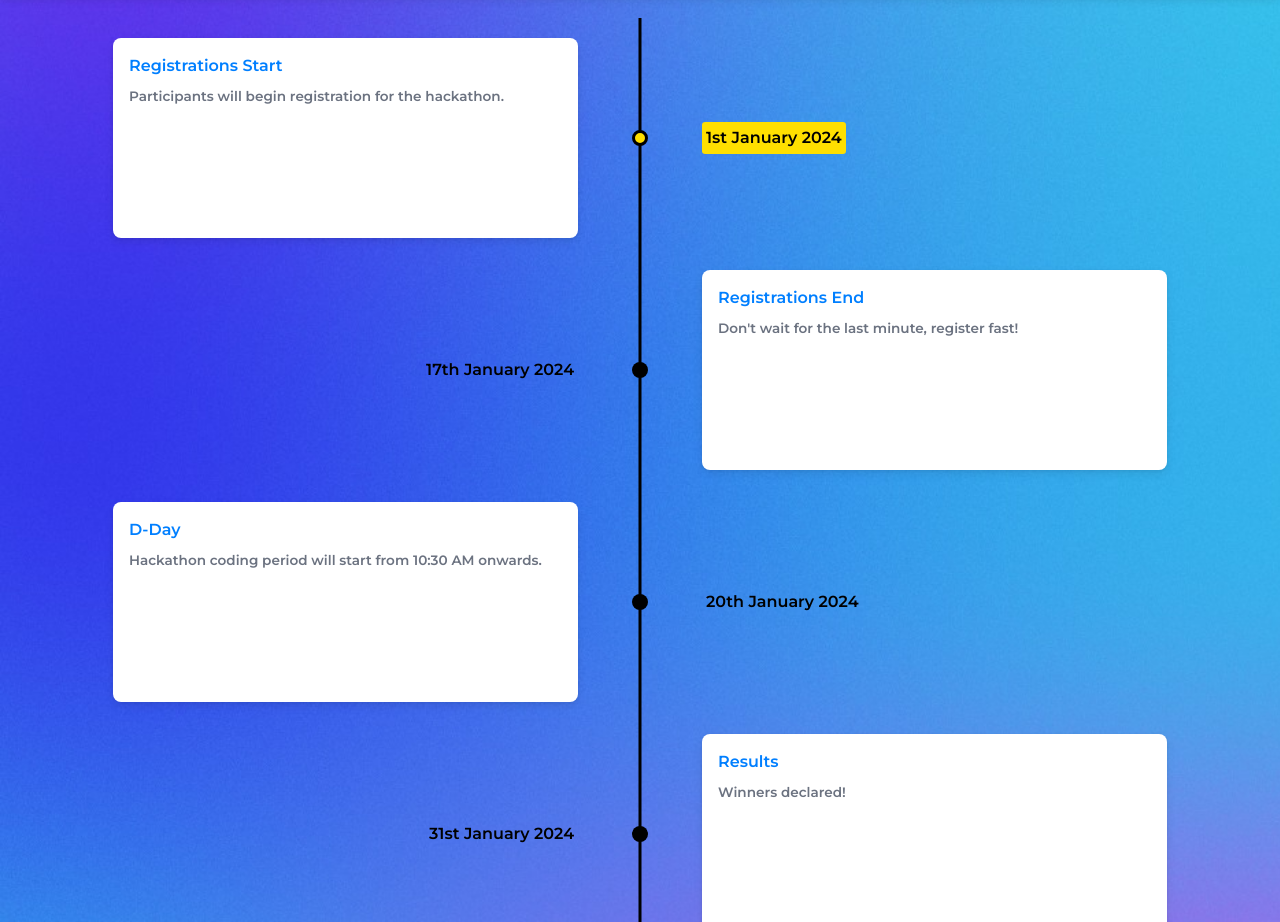
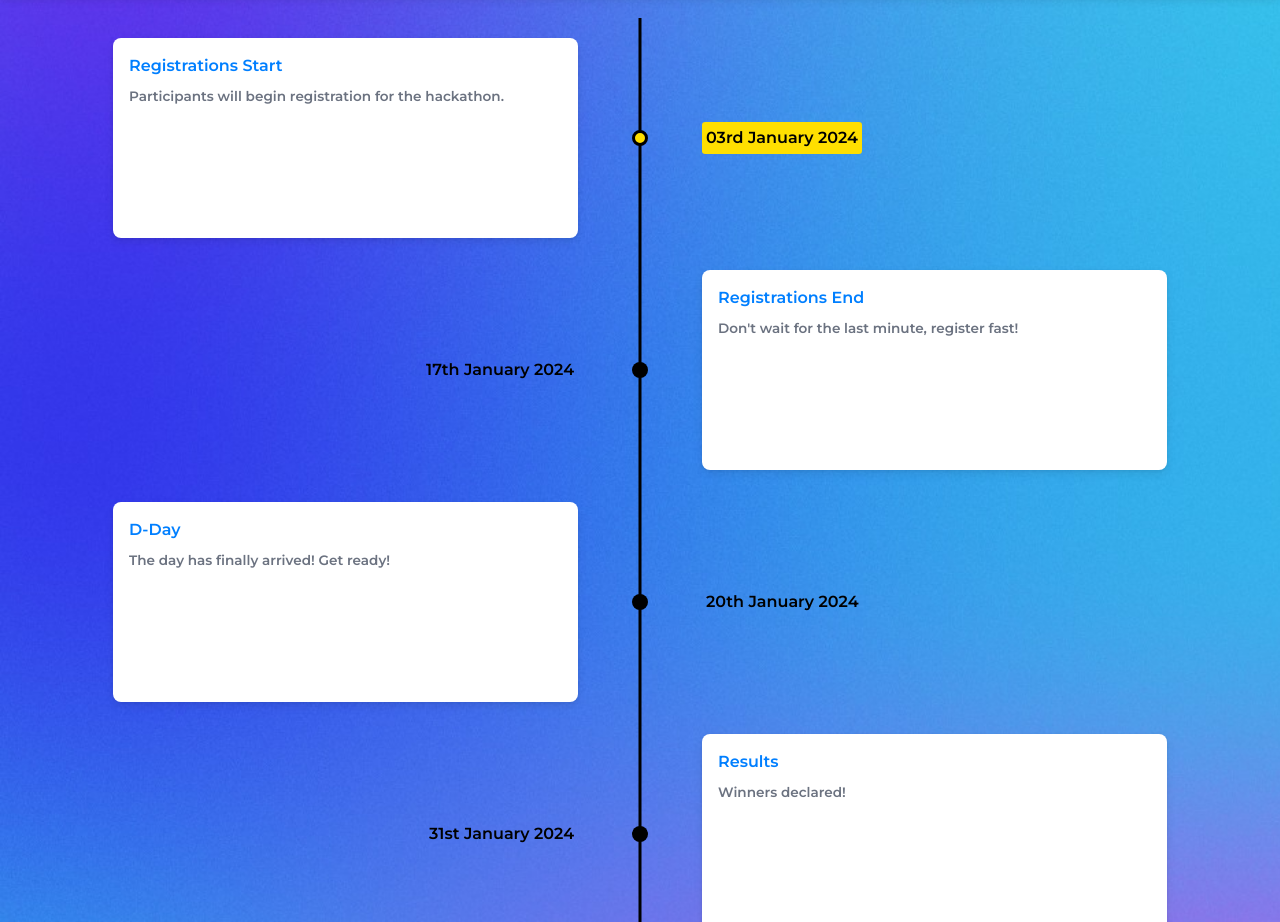
Before and after one commit to manosrija-nasrin/synchronicity-s1, a React (Vite) app: page / in a window 1280 px wide. Shown: the part 3741-4663 px from the top of the page. Built offline with nearby package versions, Linux system fonts and the light colour scheme.

Commit message:
UPDATE: Updated the timeline

```diff
--- a/src/components/timeline/Timeline.jsx
+++ b/src/components/timeline/Timeline.jsx
@@ -6,7 +6,7 @@ import { Chrono } from "react-chrono";
 const timelineDetails = [
   {
     cardTitle: "Registrations Start",
-    title: "1st January 2024",
+    title: "03rd January 2024",
     cardSubtitle: "Participants will begin registration for the hackathon.",
   },
   {
@@ -17,7 +17,7 @@ const timelineDetails = [
   {
     cardTitle: "D-Day",
     title: "20th January 2024",
-    cardSubtitle: "Hackathon coding period will start from 10:30 AM onwards.",
+    cardSubtitle: "The day has finally arrived! Get ready!",
   },
   {
     cardTitle: "Results",
```
